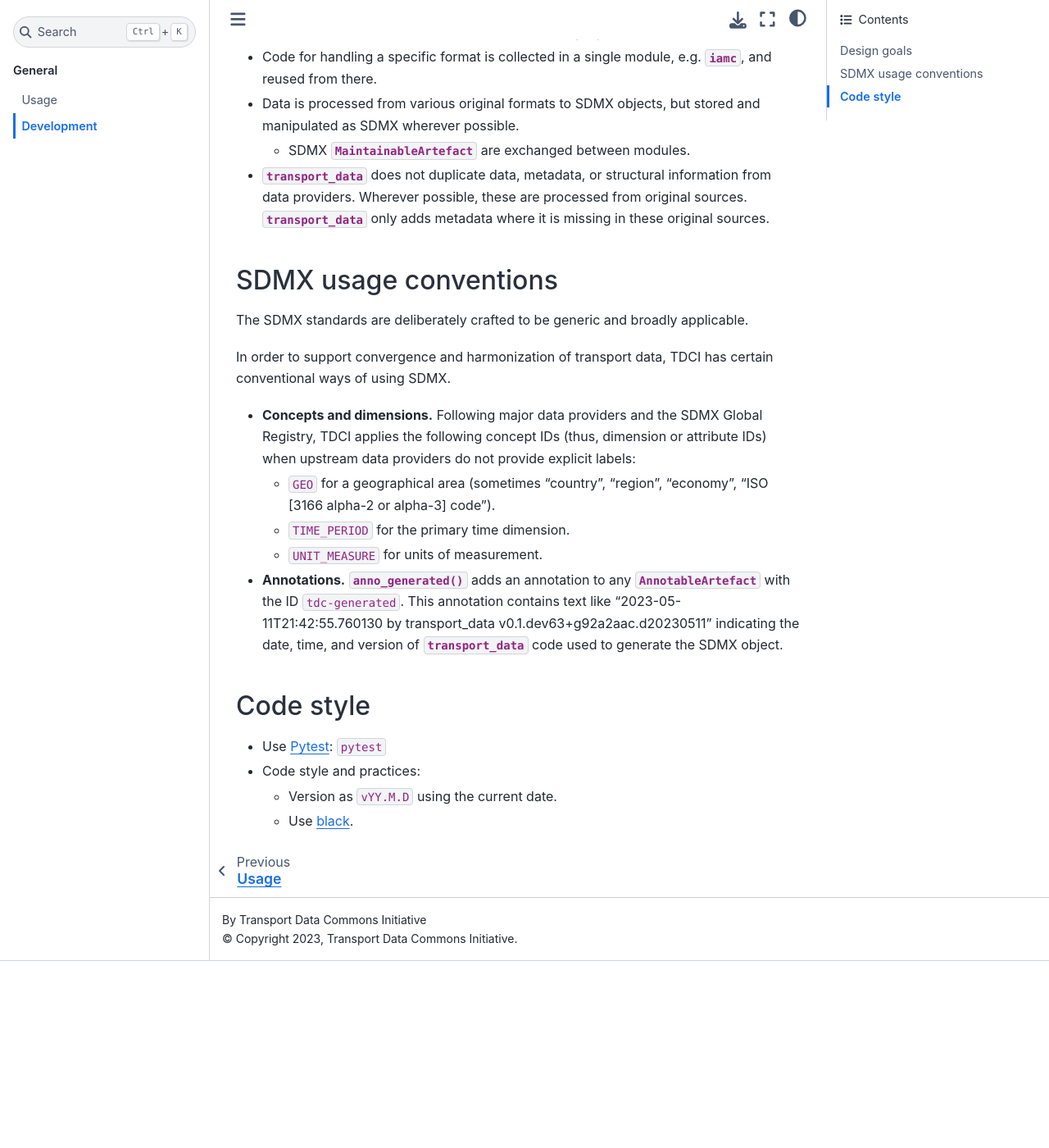
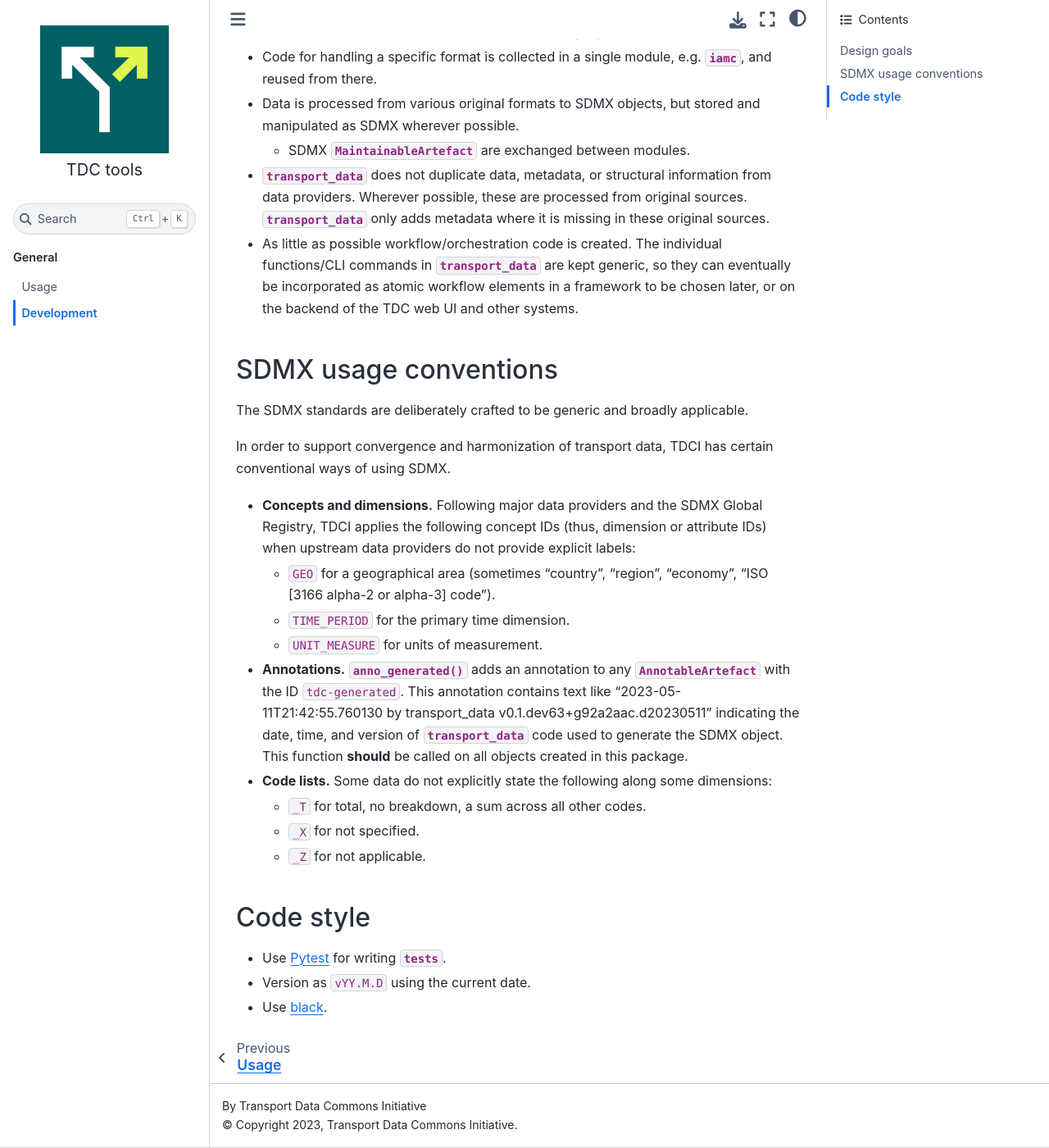
Before and after one commit to transport-data/tools, a Sphinx documentation site: the page built from doc/dev.rst, in a window 1280 px wide and 1400 px high, scrolled down 675 px. Shown: the whole window at 82% size. Built offline with Sphinx 7.4.7 and the Sphinx Book theme 1.1.4, drawn with Linux system fonts in a browser that asks for light colours; before the commit the page ends 1847 px from its top, so only the background shows below that.

Commit message:
Expand doc/dev

```diff
--- a/doc/dev.rst
+++ b/doc/dev.rst
@@ -30,6 +30,8 @@
 - :mod:`transport_data` does not duplicate data, metadata, or structural information from data providers.
   Wherever possible, these are processed from original sources.
   :mod:`transport_data` only adds metadata where it is missing in these original sources.
+- As little as possible workflow/orchestration code is created.
+  The individual functions/CLI commands in :mod:`transport_data` are kept generic, so they can eventually be incorporated as atomic workflow elements in a framework to be chosen later, or on the backend of the TDC web UI and other systems.
 
 SDMX usage conventions
 ======================
@@ -47,12 +49,17 @@
 - **Annotations.**
   :func:`.anno_generated` adds an annotation to any :class:`~sdmx.model.common.AnnotableArtefact` with the ID ``tdc-generated``.
   This annotation contains text like "2023-05-11T21:42:55.760130 by transport_data v0.1.dev63+g92a2aac.d20230511" indicating the date, time, and version of :mod:`transport_data` code used to generate the SDMX object.
+  This function **should** be called on all objects created in this package.
+- **Code lists.**
+  Some data do not explicitly state the following along some dimensions:
+
+  - ``_T`` for total, no breakdown, a sum across all other codes.
+  - ``_X`` for not specified.
+  - ``_Z`` for not applicable.
 
 Code style
 ==========
 
-- Use `Pytest <https://docs.pytest.org>`__: ``pytest``
-- Code style and practices:
-
-  - Version as ``vYY.M.D`` using the current date.
-  - Use `black <https://black.rtfd.io>`__.
+- Use `Pytest <https://docs.pytest.org>`__ for writing :mod:`.tests`.
+- Version as ``vYY.M.D`` using the current date.
+- Use `black <https://black.rtfd.io>`__.
```
